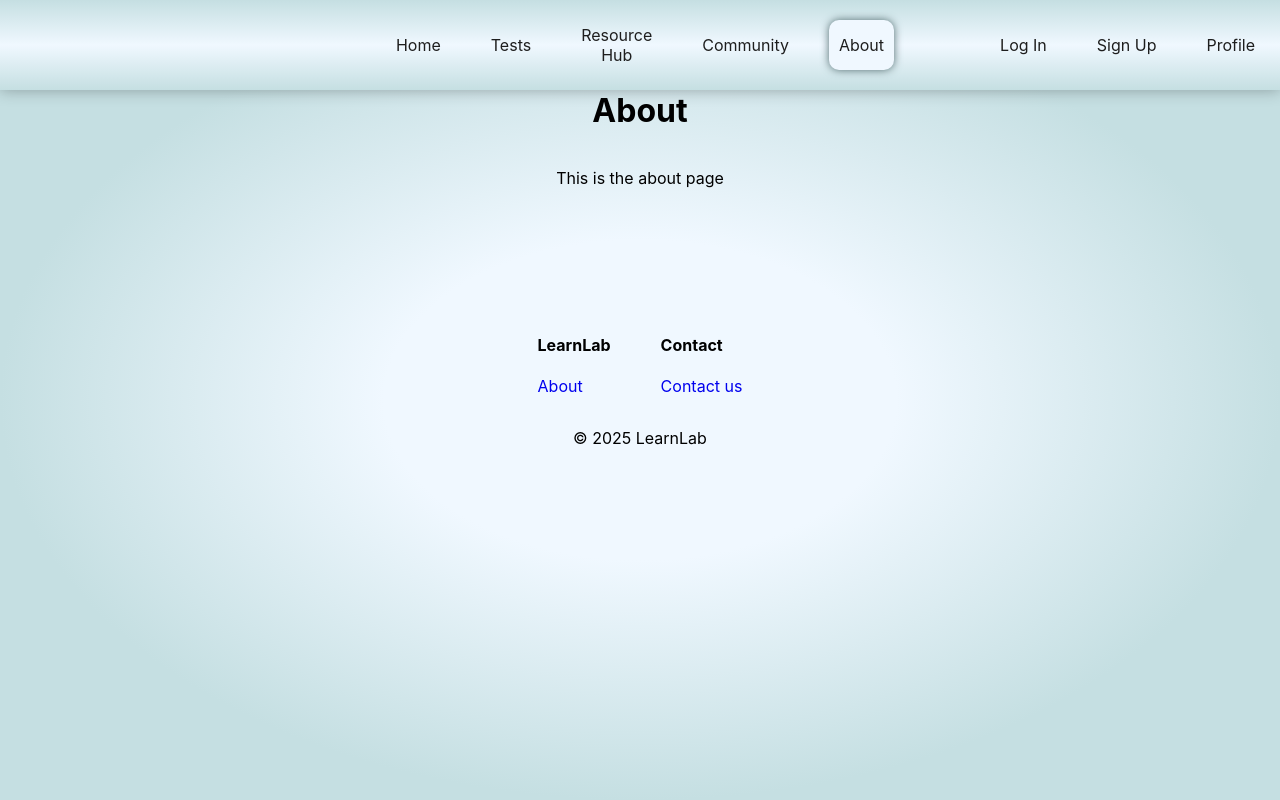
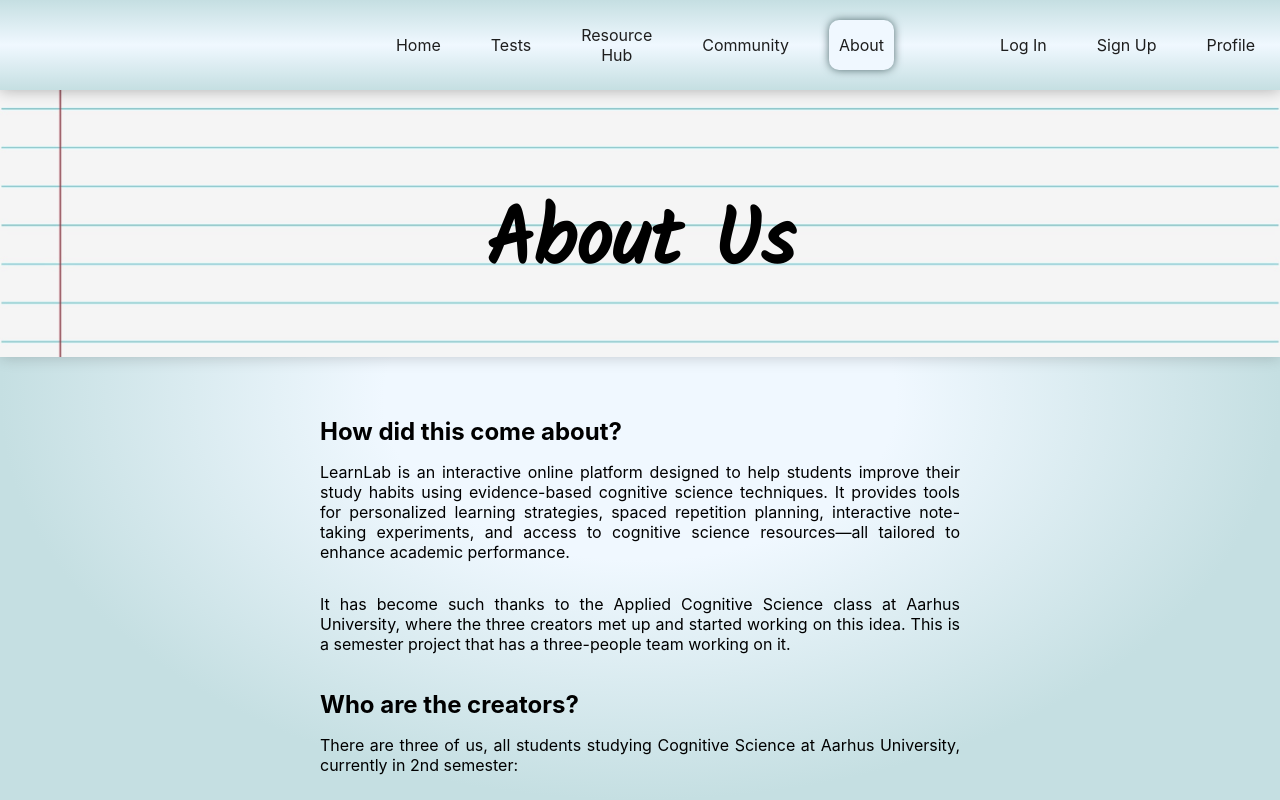
Before and after one commit to Norie06/LearnLab, a React (Create React App) app: page /about in a window 1280 px wide. Built offline with nearby package versions, Linux system fonts and the light colour scheme.

Commit message:
About page

```diff
--- a/src/App.css
+++ b/src/App.css
@@ -193,6 +193,7 @@
   margin-bottom: 0; /* Adjust as needed */
   font-size: 3.8em;
   font-family: 'Kalam';
+  text-align: center;
 }
 
 @font-face {
--- a/src/components/FeatureItem.css
+++ b/src/components/FeatureItem.css
@@ -5,7 +5,6 @@
   hyphens: auto;
   word-break: break-word;
   color: #757575 !important;
-  margin-top: 10px; /* Ensure no extra margin is added */
 }
 
 .feature-item-h3 {
--- /dev/null
+++ b/src/pages/About.css
@@ -0,0 +1,24 @@
+#about main {
+    width: 50%;
+}
+
+#about h2 {
+    align-self: start;
+    margin: 20px 0 0px 0;
+}
+
+#about main p {
+    align-items: start;
+    justify-items: start;
+    text-align: justify;
+    width: fill-available;
+}
+
+#about .bold {
+    font-weight: bold;
+}
+
+#thank_you {
+    text-align: center !important;
+    width: 60% !important;
+}
--- a/src/pages/About.jsx
+++ b/src/pages/About.jsx
@@ -1,8 +1,43 @@
+import './About.css';
+import '../App.css';
+
 function About() {
   return (
-    <div className="page">
-      <h1>About</h1>
-        <p>This is the about page</p>
+    <div className="page" id="about">
+      <header id="about_hero" className="hero">
+        <h1>About Us</h1>
+      </header>
+      <main>
+        <h2>How did this come about?</h2>
+        <p>
+          LearnLab is an interactive online platform designed to help students improve their study habits using evidence-based cognitive science techniques. It provides tools for personalized learning strategies, spaced repetition planning, interactive note-taking experiments, and access to cognitive science resources—all tailored to enhance academic performance.
+        </p>
+        <p>
+          It has become such thanks to the Applied Cognitive Science class at Aarhus University, where the three creators met up and started working on this idea. This is a semester project that has a three-people team working on it.
+        </p>
+        <h2>Who are the creators?</h2>
+        <p>
+          There are three of us, all students studying Cognitive Science at Aarhus University, currently in 2nd semester:
+        </p>
+        <ul>
+          <li>
+            <span className="bold">Ada</span>, who came up with the idea and focused on the contents of LearnLab.
+          </li>
+          <li>
+            <span className="bold">Katie</span>, who designed the website in Figma and created the lectures.
+          </li>
+          <li>
+            <span className="bold">Nora</span>, who is the main developer of this website and has provided feedback.
+          </li>
+        </ul>
+        <p>
+          And, by extent, all of those who participated in fleshing out this project.
+        </p>
+        <p id='thank_you' className='bold'>
+          Thank you all for using this website and creating a wonderful community of students, happy learning!
+        </p>
+        <img src="/images/like-heart-round-line-icon.svg" alt="" />
+      </main>
     </div>
   );
 }
```
Also changed, not shown: public/images/like-heart-round-line-icon.svg (added).
